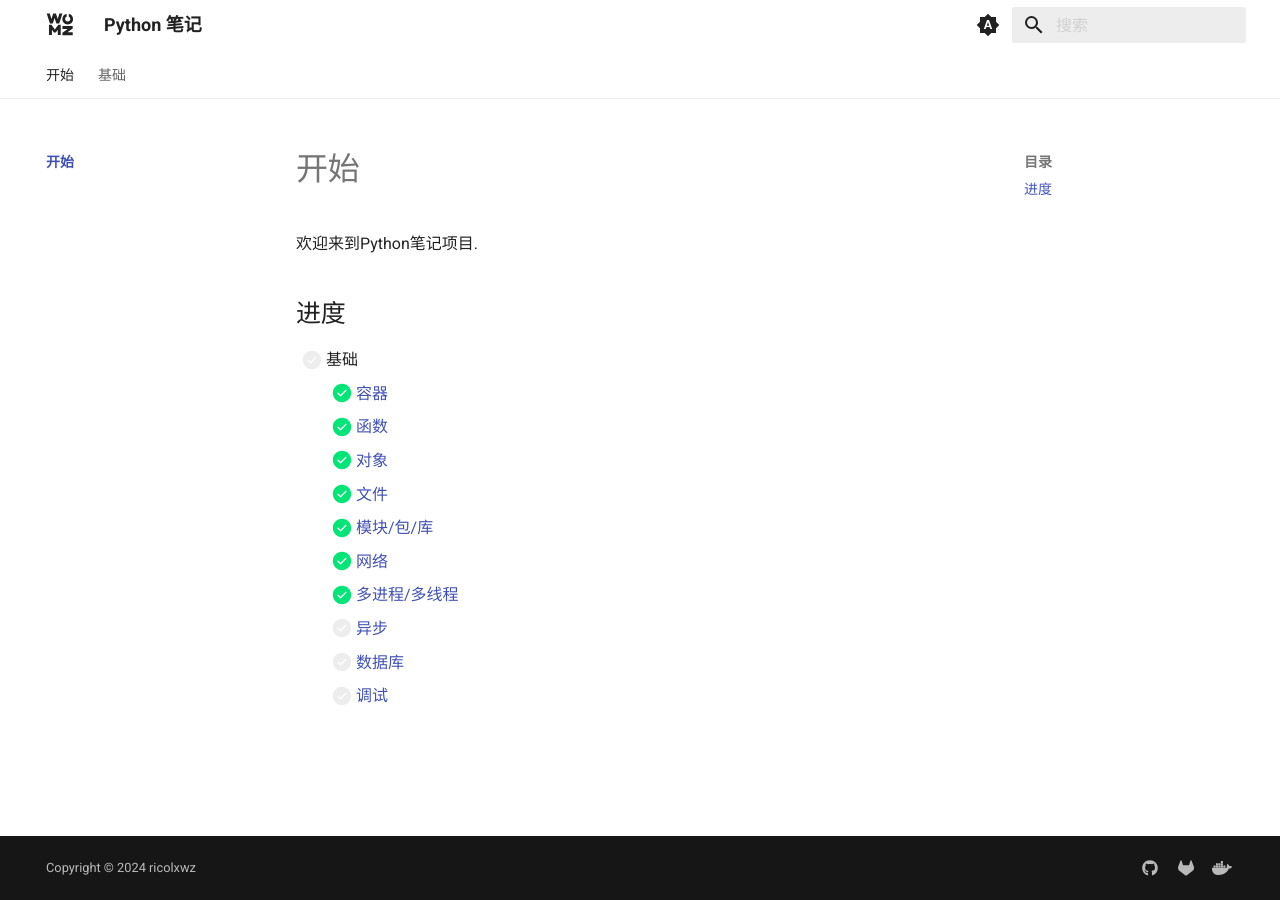
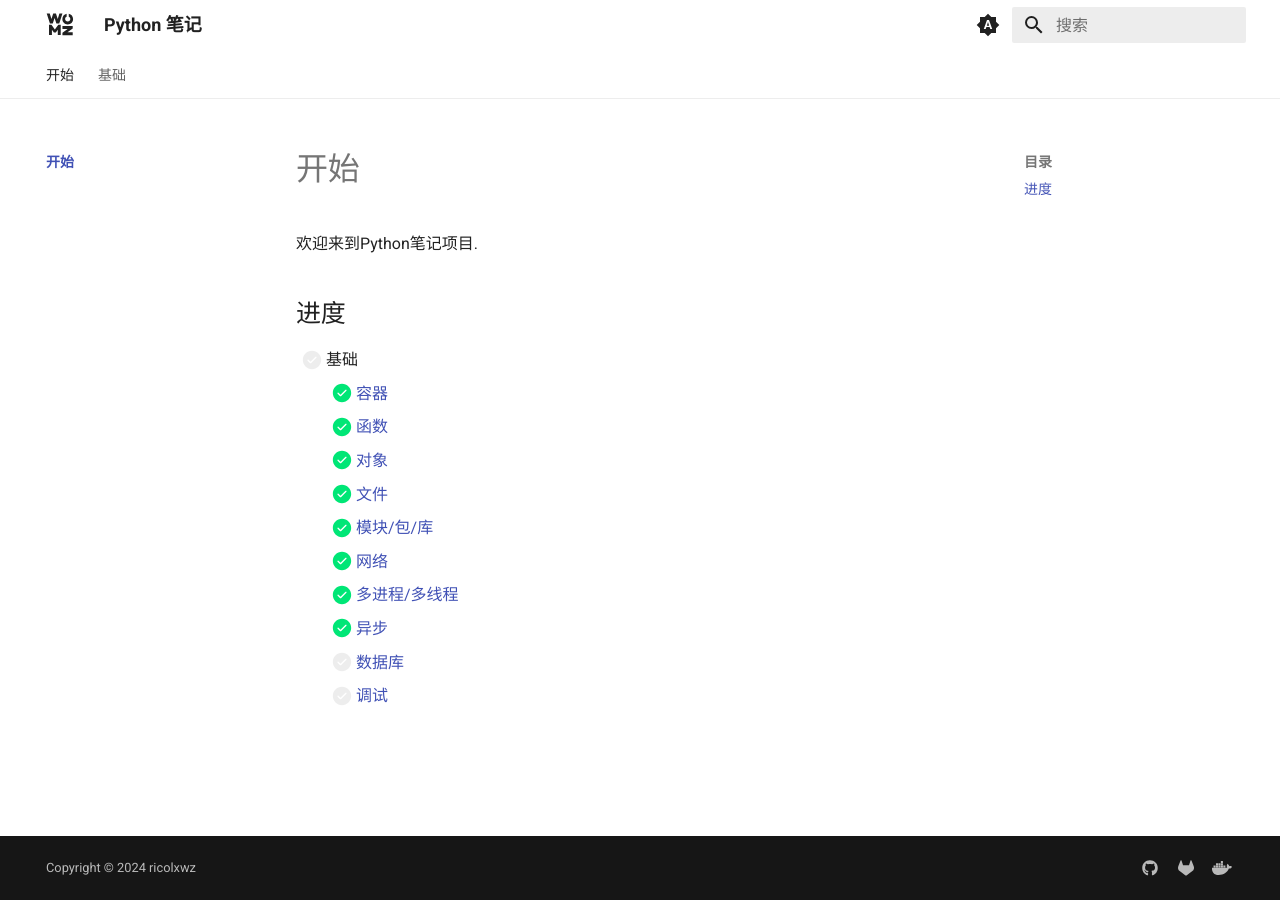
Before and after one commit to sigmax01/py, an MkDocs documentation site: the page built from docs/index.md, in a window 1280 px wide. Built offline with MkDocs 1.6.1 and Material for MkDocs 9.7.7, drawn with Linux system fonts in a browser that asks for light colours.

Commit message:
docs: Update module documentation for marking async module as complete

```diff
--- a/docs/index.md
+++ b/docs/index.md
@@ -12,6 +12,6 @@
     - [x] [模块/包/库](/基础/模块)
     - [x] [网络](/基础/网络)
     - [x] [多进程/多线程](/基础/线程)
-    - [ ] [异步](/基础/异步)
+    - [x] [异步](/基础/异步)
     - [ ] [数据库](/基础/数据库)
     - [ ] [调试](/基础/调试)
```
